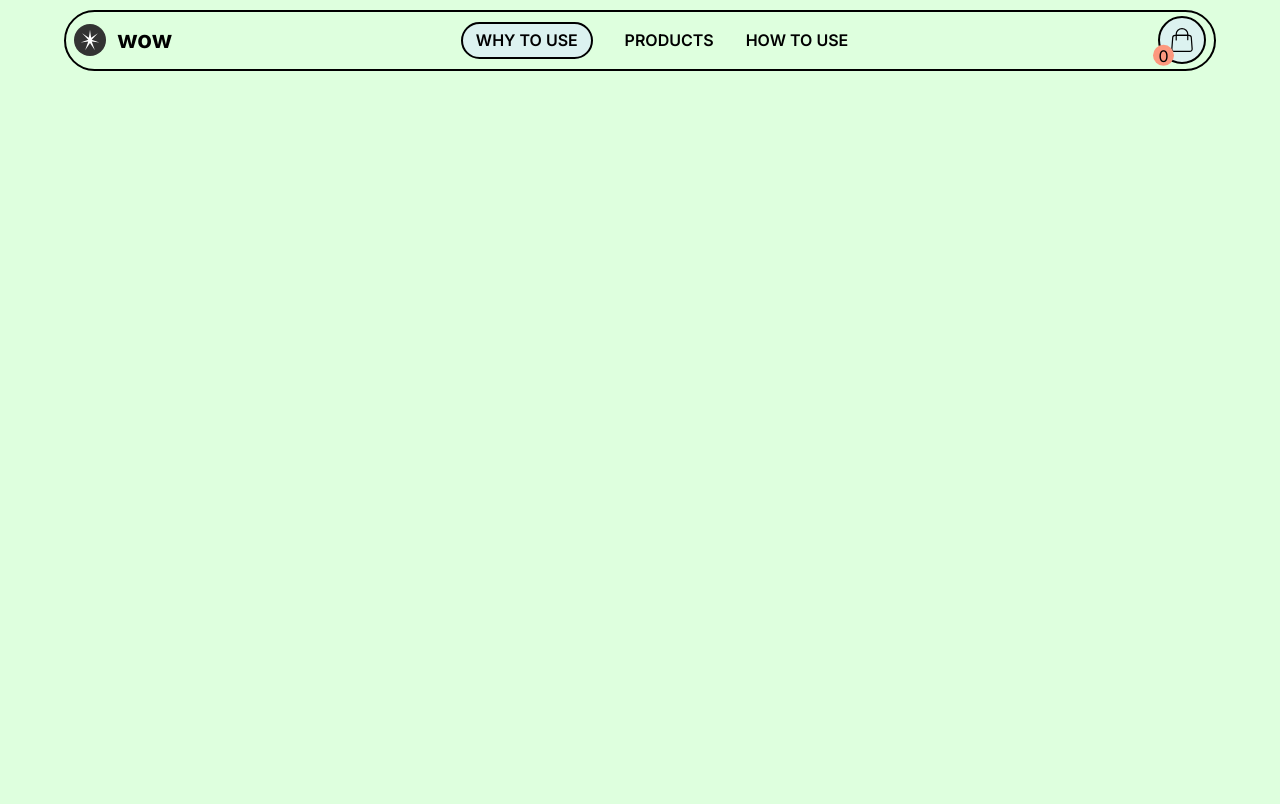
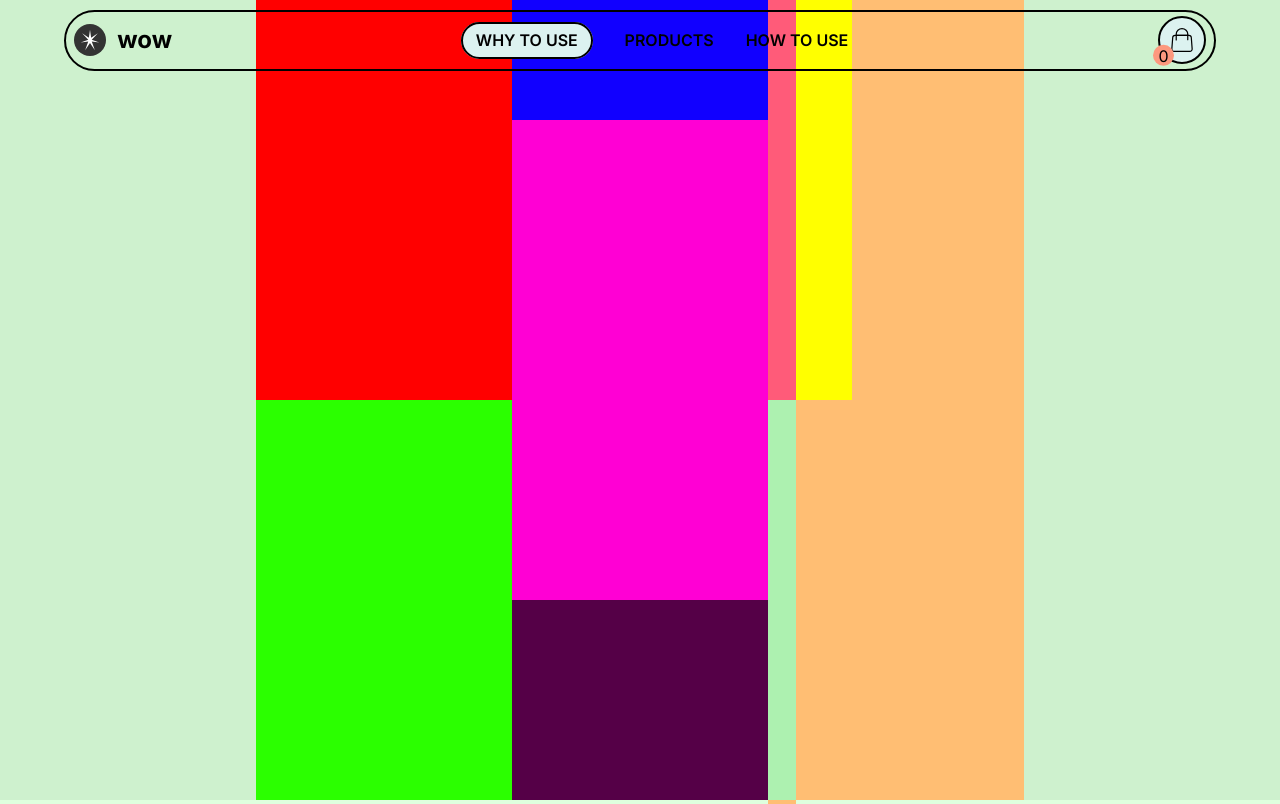
Before and after one commit to daniloabramo/concept-wow, a plain HTML site: page index.html in a window 1280 px wide. Shown: the top 804 px of the page. Drawn offline with Linux system fonts and the light colour scheme; a web font is replaced by a local one.

Commit message:
feat(ui) home with flexbox

```diff
--- a/index.html
+++ b/index.html
@@ -31,7 +31,32 @@
 
     </header>
 
+    <main>
+        <div class="animated-border"></div>
 
+        <section id="home">
+            <div class="elements">
+                <div class="column1">
+                    <div class="line1"></div>
+                    <div class="line2"></div>
+                </div>
+                <div class="column2">
+                    <div class="line1"></div>
+                    <div class="line2"></div>
+                    <div class="line3"></div>
+                </div>
+                <div class="column3">
+                    <div class="line1">
+                        <div class="column1"></div>
+                        <div class="column2"></div>
+                        <div class="column3"></div>
+                    </div>
+
+
+                </div>
+            </div>
+        </section>
+    </main>
 
 </body>
 </html>
--- a/style/style.scss
+++ b/style/style.scss
@@ -117,3 +117,72 @@ header{
 
 
 }
+
+#home{
+    background: rgb(206, 241, 206);
+    height: 100vh;
+    display: flex;
+    align-items: center;
+    justify-content: center;
+    .elements{
+        width: 60%;
+        height: 100%;
+        background: rgb(0, 0, 0);
+        display: flex;
+
+        .column1{
+            width: 33.5%;
+            height: 100%;
+            background: rgb(255, 91, 121);
+            display: flex;
+            flex-direction: column;
+
+            .line1{
+                height: 50%;
+                background: red;
+            }
+
+            .line2{
+                height: 50%;
+                background: rgb(43, 255, 0);
+            }
+        }
+
+        .column2{
+            width: 33.5%;
+            height: 100%;
+            background: rgb(173, 241, 176);
+
+            .line1{
+                height: 15%;
+                background: rgb(17, 0, 255);
+            }
+
+            .line2{
+                height: 60%;
+                background: rgb(255, 0, 212);
+            }
+
+            .line3{
+                height: 25%;
+                background: rgb(85, 0, 71);
+            }
+        }
+
+        .column3{
+            width: 33.5%;
+            height: 100%;
+            background: rgb(255, 190, 115);
+            display: flex;
+
+            .line1{
+                height: 50%;
+                width: 33%;
+                background: yellow;
+            }
+
+
+
+        }
+    }
+}
```
Also changed, not shown: style/style.css, 1 other file.
